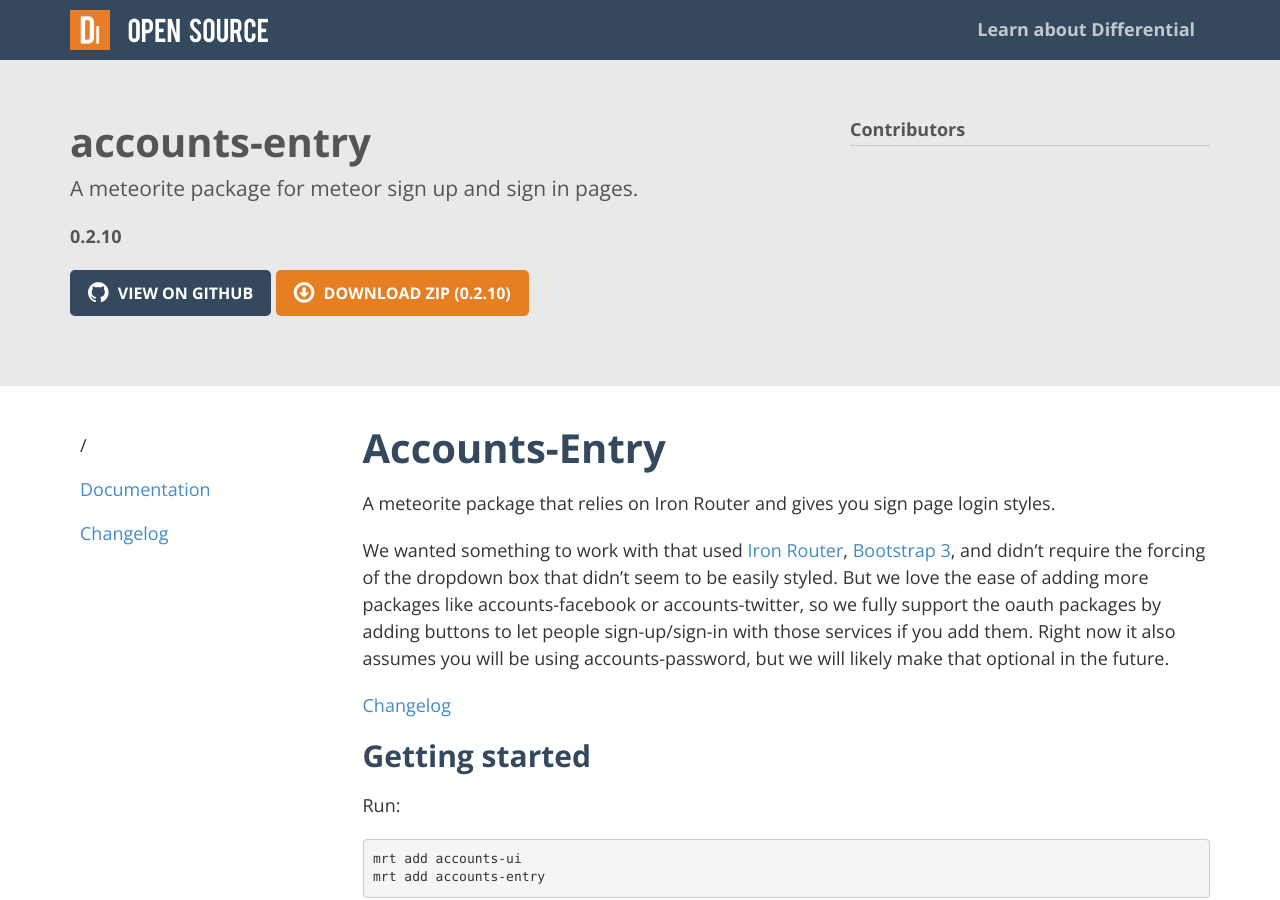
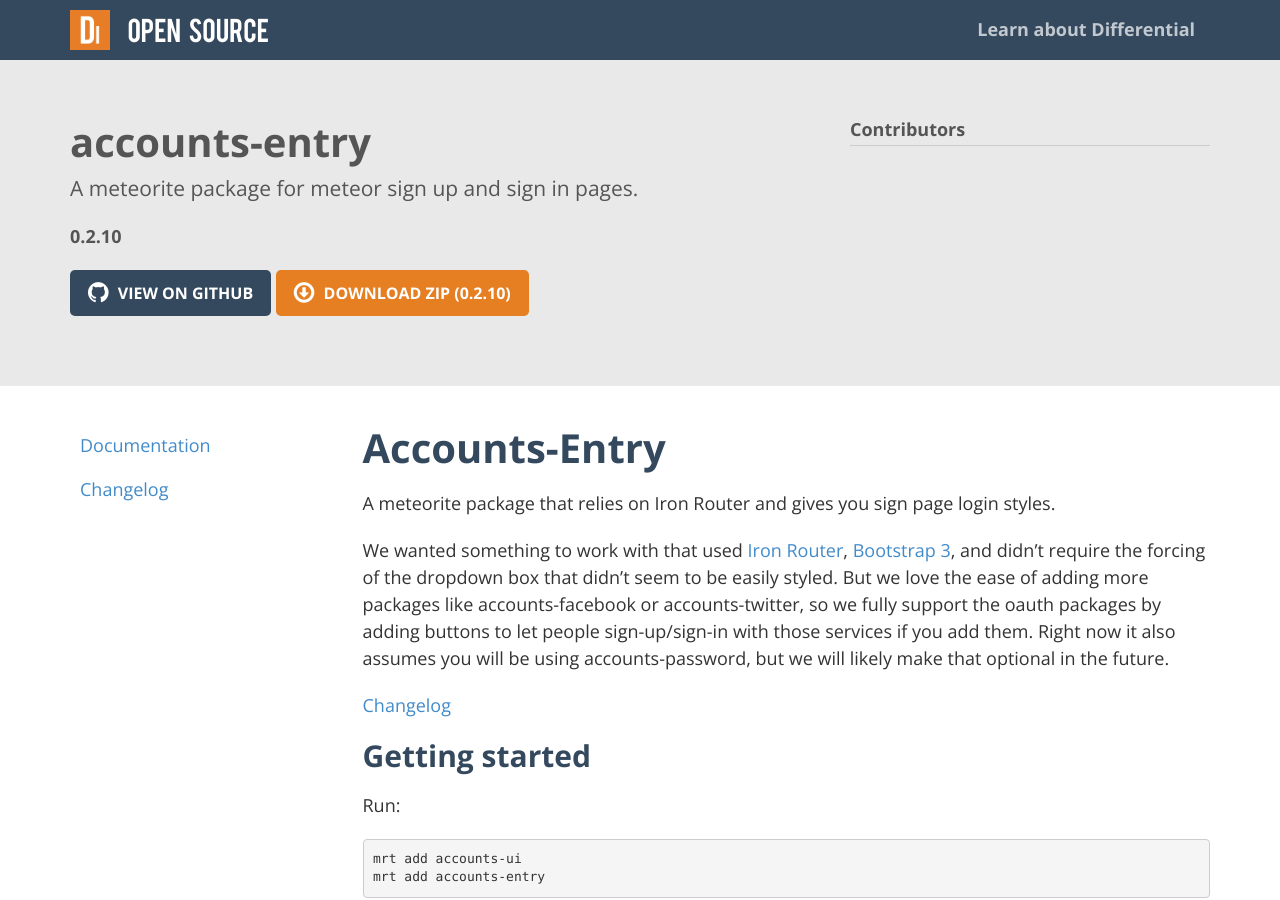
Before and after one commit to Differential/accounts-entry, a Jekyll site: the page built from index.markdown, in a window 1280 px wide and 900 px high. Built offline with Jekyll 4.4.1, drawn with Linux system fonts in a browser that asks for light colours; nearby versions of some CDN libraries; Markdown is read by kramdown in place of the engine named in the settings.

Commit message:
Remove debugging

```diff
--- a/_layouts/default.html
+++ b/_layouts/default.html
@@ -39,7 +39,6 @@
       <div class="row">
         <div class="col-md-3">
           <ul class="sidebar">
-            <li>{{page.url}}</li>
             <li {% if page.url == "/index.html" %}class="active"{% endif %}><a href="{{site.baseurl}}/index.html">Documentation</a></li>
             <li {% if page.url == "/changelog.html" %}class="active"{% endif %}><a href="{{site.baseurl}}/changelog.html">Changelog</a></li>
           </ul>
```
